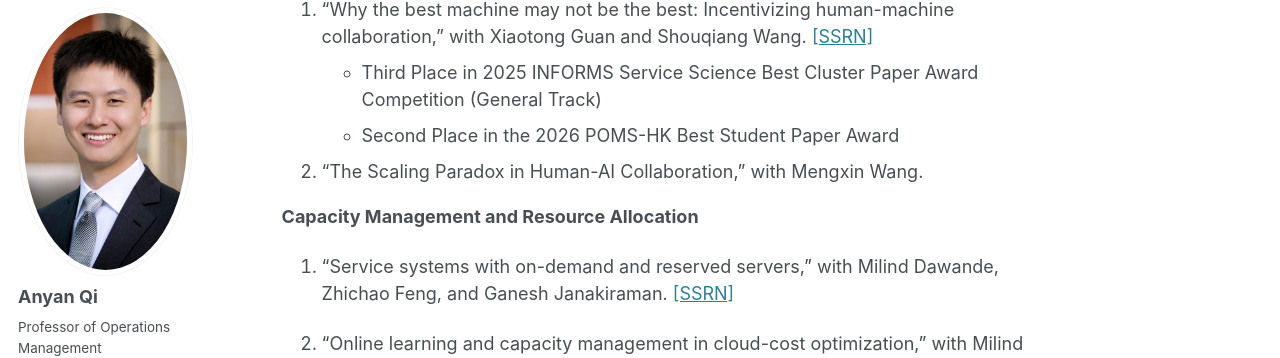
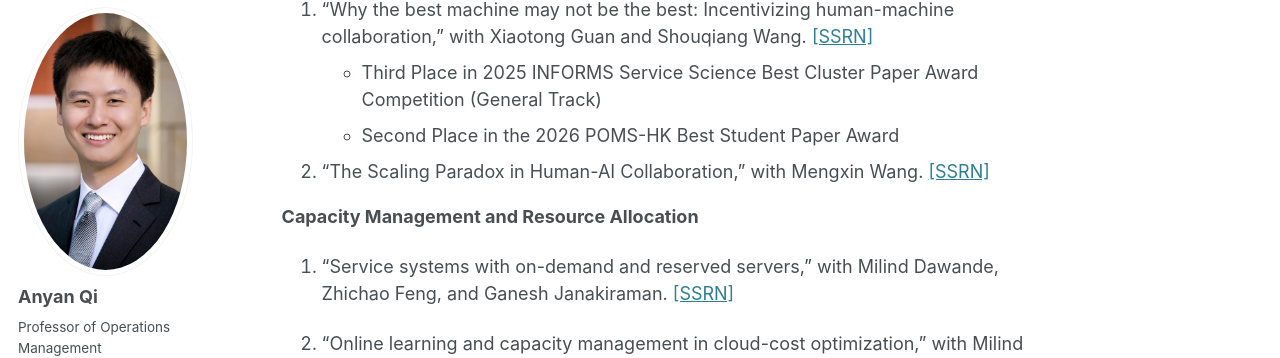
Before and after one commit to qi-anyan/qi-anyan.github.io, a Jekyll site: the page built from _pages/about.md, in a window 1280 px wide and 900 px high, scrolled down 2978 px. Shown: the part 99-457 px from the top of the window. Built offline with Jekyll 4.4.1, drawn with Linux system fonts in a browser that asks for light colours; some web fonts are replaced.

Commit message:
Initial commit

```diff
--- a/_pages/about.md
+++ b/_pages/about.md
@@ -76,7 +76,7 @@ Before joining UT-Dallas, Anyan earned a Ph.D. in Technology and Operations from
     - Third Place in 2025 INFORMS Service Science Best Cluster Paper Award Competition (General Track)
     - Second Place in the 2026 POMS-HK Best Student Paper Award
 
-1.  "The Scaling Paradox in Human-AI Collaboration," with Mengxin Wang.
+1.  "The Scaling Paradox in Human-AI Collaboration," with Mengxin Wang. [[SSRN]](https://papers.ssrn.com/sol3/papers.cfm?abstract_id=7207559)
 
 **Capacity Management and Resource Allocation**
 
```
